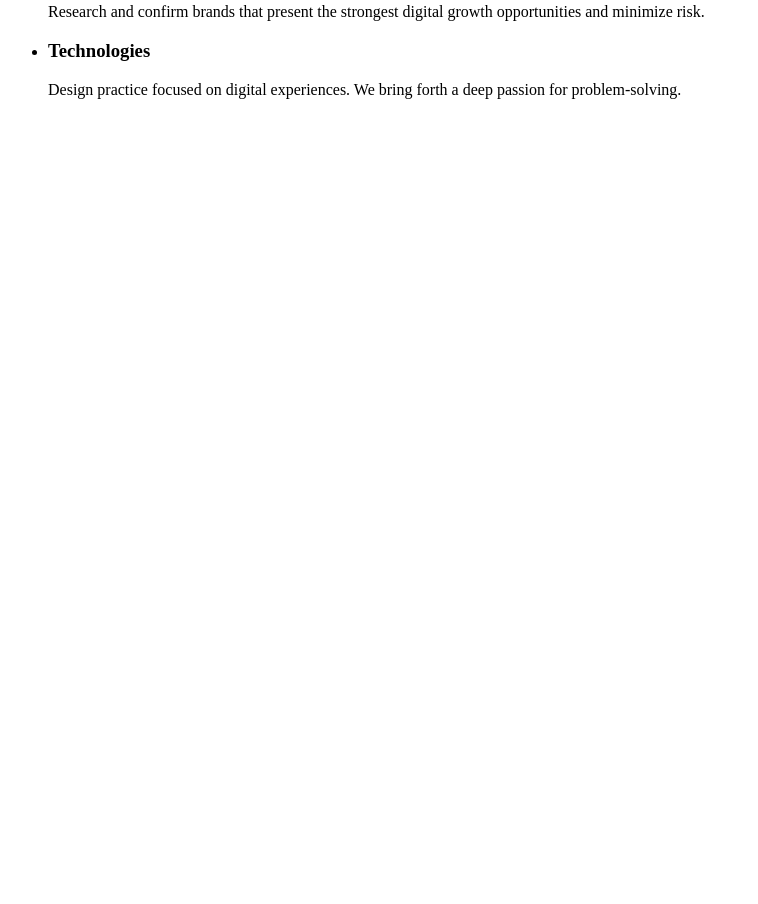
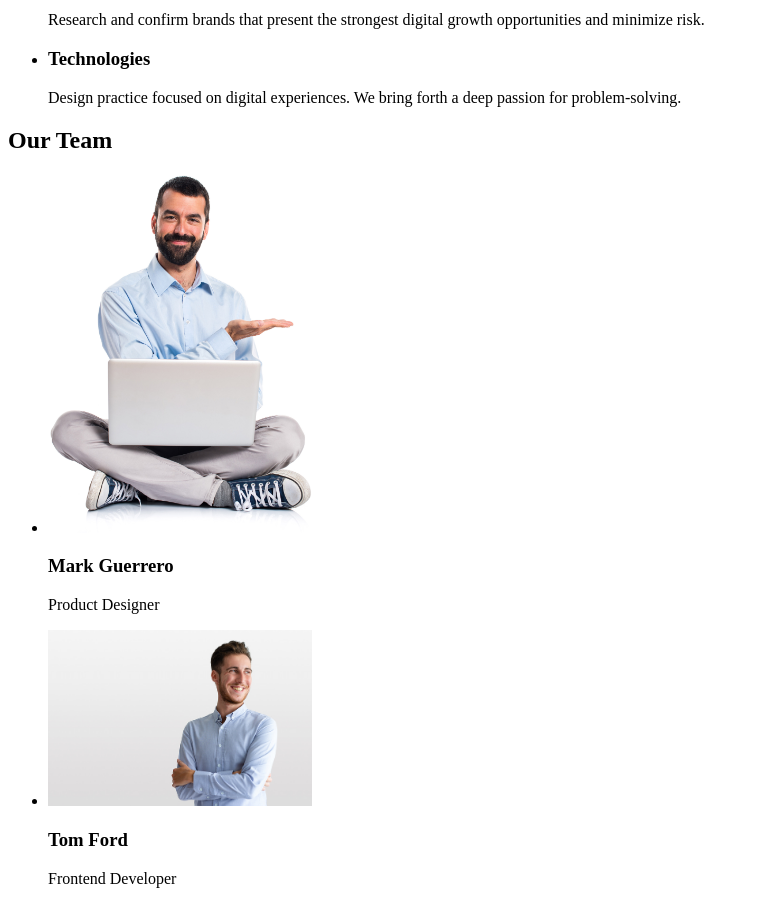
Before and after one commit to dmytro-balas/goit-markup-hw-01, a plain HTML site: page index.html in a window 1280 px wide. Shown: the part 495-1399 px from the top of the page, without its empty margins (0-758 px from the left). Before the commit the page ends 800 px from the top, so only its background shows below. Drawn offline with Linux system fonts and the light colour scheme.

Commit message:
Update index.html

```diff
--- a/index.html
+++ b/index.html
@@ -8,7 +8,7 @@
 <body>
     <header>
         <nav>
-            <a href="/index.html">WEBSTUDIO</a>
+            <a href="/index.html"><p>WEBSTUDIO</p></a>
             <ul>
                 <li>
                     <a href="">Studio</a>
@@ -55,5 +55,28 @@
                 </li>
             </ul>
         </section>
+        <section>
+            <h2>Our Team</h2>
+            <ul>
+                <li>
+                    <a> <img
+                        src="./images/27d7cc162dfead836063691cf04a58cf.jpg"
+                        width="264"
+                        alt="Mark Guerrero" />
+                    </a>
+                    <h3>Mark Guerrero</h3>
+                    <p>Product Designer</p>
+                </li>
+                <li>
+                    <a> <img
+                        src="./images/8a9539bd306a71f0180d4ac75766361e (1).jpg"
+                        width="264"
+                        alt="Tom Ford" />
+                    </a>
+                    <h3>Tom Ford</h3>
+                    <p>Frontend Developer</p>
+                </li>
+            </ul>
+        </section>
     </main>
 </body>
```
Also changed, not shown: images/Logo (1).png (deleted).
